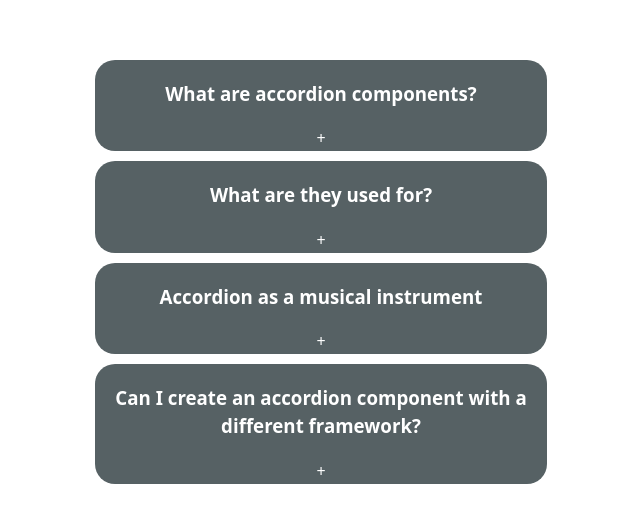
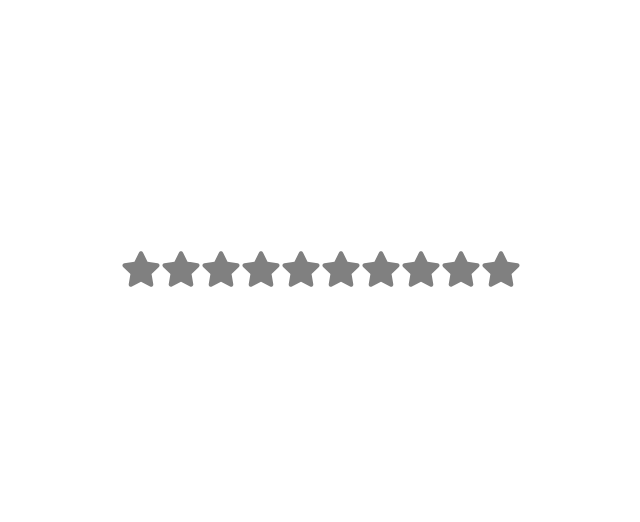
Before and after one commit to Suman0777/15-Reactjs-Project, a React (Vite) app in the folder 15-react/: page / in a window 1280 px wide. Shown: the part 128-650 px from the top of the page, without its empty margins (319-959 px from the left). Built offline with nearby package versions, Linux system fonts and the light colour scheme.

Commit message:
This is my second mini-project name star-rating

```diff
--- a/15-react/src/App.jsx
+++ b/15-react/src/App.jsx
@@ -3,11 +3,13 @@ import reactLogo from './assets/react.svg'
 import viteLogo from '/vite.svg'
 import './App.css'
 import Accordion from './component data/accordian'
+import StarRating from './component data/StarRating'
 
 function App() {
   return (
     <>
-      <Accordion />
+      {/* <Accordion /> */}
+      <StarRating noOfstar = {10} />
     </>
   )
 }
--- /dev/null
+++ b/15-react/src/component data/StarRating/index.jsx
@@ -0,0 +1,39 @@
+import React, { useState } from 'react'
+import {FaStar} from "react-icons/fa"
+
+export default function index({noOfstar = 5}) {
+
+    const [rating, setRating] = useState(0);
+    const [hover, setHover] = useState(0);
+
+    function handleclick(getcurrentIndex){
+        setRating(getcurrentIndex);
+    }
+
+    function handleMouseEntere(getcurrentIndex){
+        setHover(getcurrentIndex);
+    }
+
+    function handleMouseLeve(getcurrentIndex){
+        setHover(0);
+    }
+
+  return (
+    <div className='Star-rating'>
+        {
+            [...Array(noOfstar)].map((_,index)=>{
+                index += 1;
+
+                return <FaStar
+                key={index}
+                onClick={() => handleclick(index)}
+                onMouseMove={() =>handleMouseEntere(index)}
+                onMouseLeave={ () => handleMouseLeve(index)}
+                size={40}
+                color={index <= (hover|| rating) ? "gold" : "grey"}
+                />
+            })
+        }
+    </div>
+  )
+}
--- /dev/null
+++ b/package.json
@@ -0,0 +1,5 @@
+{
+  "dependencies": {
+    "react-icons": "^5.5.0"
+  }
+}
```
Also changed, not shown: 1 other file (tests, documents, lock files or other folders).
